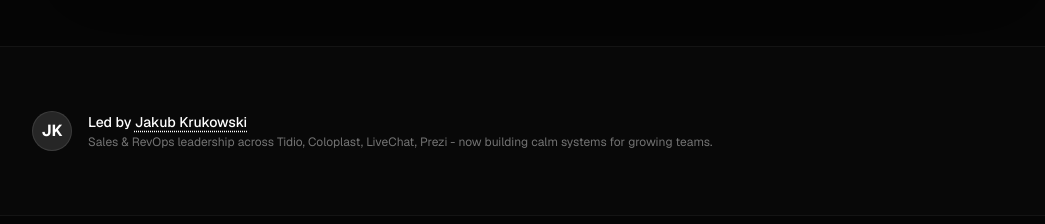
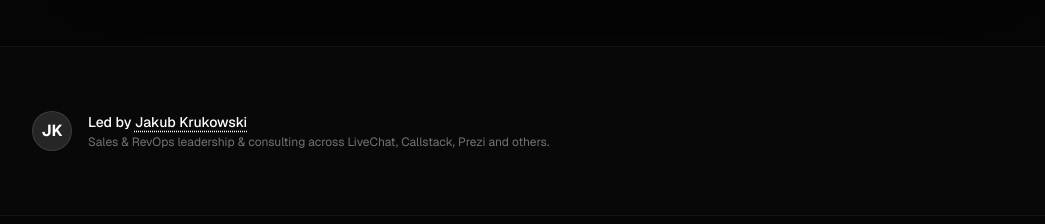
Before and after one commit to KRUKMAN/Rundown, a Next.js app: page / in a window 1280 px wide. Shown: the part 5080-5304 px from the top of the page, without its empty margins (96-1141 px from the left). Built offline with nearby package versions, Linux system fonts and the light colour scheme.

Commit message:
minor copy change

```diff
--- a/app/ai-automation/ai-automation-client.tsx
+++ b/app/ai-automation/ai-automation-client.tsx
@@ -320,7 +320,7 @@ export default function AIAutomationClient() {
                   Jakub Krukowski
                 </a>
               </p>
-              <p className="text-xs text-neutral-500 mt-0.5">Sales & RevOps leadership across Tidio, Coloplast, LiveChat, Prezi - now building calm systems for growing teams.</p>
+              <p className="text-xs text-neutral-500 mt-0.5">Sales & RevOps leadership & consulting across LiveChat, Callstack, Prezi and others.</p>
             </div>
           </div>
         </div>
--- a/app/ai-automation/components/workflow-engine.tsx
+++ b/app/ai-automation/components/workflow-engine.tsx
@@ -203,7 +203,13 @@ function PipelineNode({
         <div className={`text-xs font-bold tracking-wide truncate transition-colors duration-300 ${isLit ? "text-white" : "text-neutral-500"}`}>{label}</div>
         <div className={`text-[10px] uppercase tracking-wider truncate transition-colors duration-300 ${isLit ? "text-white/40" : "text-neutral-600"}`}>{sub}</div>
       </div>
-      {isActive && <div className="w-2 h-2 rounded-full bg-green-400 shadow-[0_0_12px_rgba(34,197,94,0.9)]" />}
+      {isActive && (
+        <motion.div
+          layoutId="active-led"
+          className="w-2 h-2 rounded-full bg-green-400 shadow-[0_0_12px_rgba(34,197,94,0.9)]"
+          transition={{ type: "spring", stiffness: 300, damping: 20 }}
+        />
+      )}
     </div>
   );
 }
```
